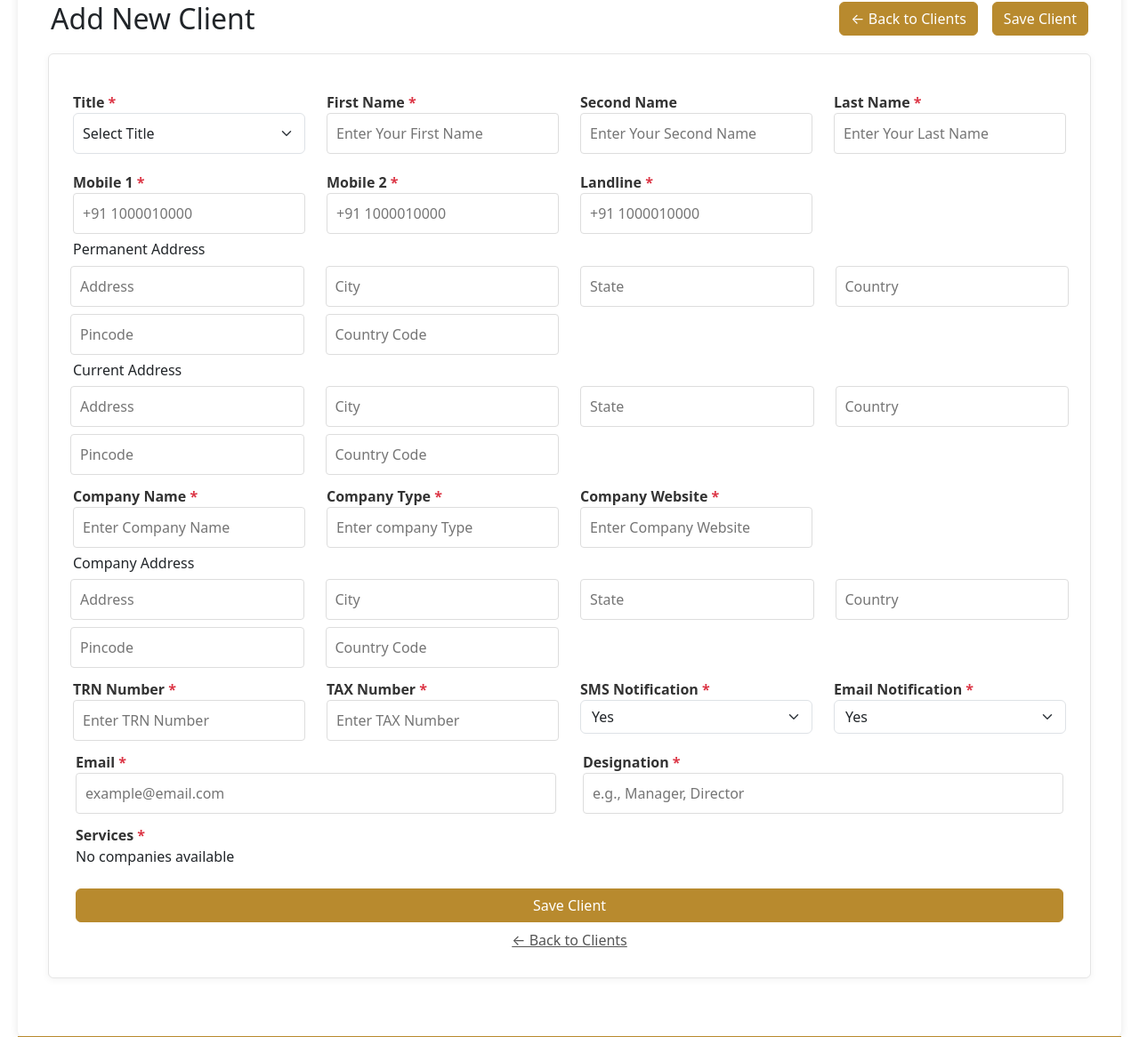
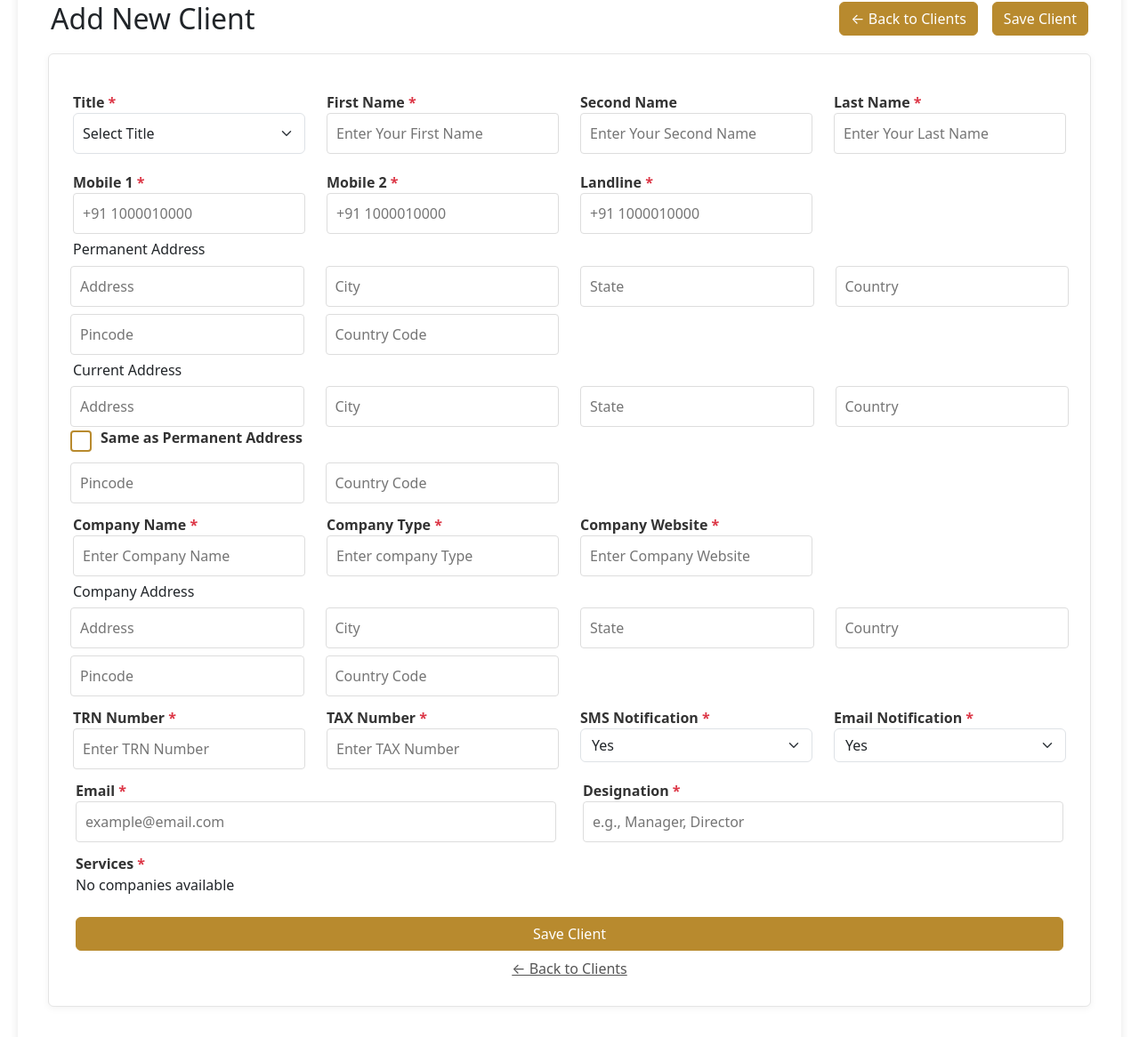
Before and after one commit to GKDevotion/cms-demo, a PHP site: page /create.php in a window 1280 px wide. Shown: the part 67-1233 px from the top of the page at 89% size. Run offline with PHP 8.4, Linux system fonts and the light colour scheme; data that the repository does not hold is empty.

Commit message:
add input button to select same as permenant address

```diff
--- a/views/form.php
+++ b/views/form.php
@@ -223,8 +223,18 @@
                             <h6>Current Address</h6>
                             <div class="row">
                                 <div class="col-md-3 mb-2">
-                                    <input type="text" name="address[current][address]" placeholder="Address" value="<?php echo htmlspecialchars($current['address'] ?? ''); ?>">
+                                    <input type="text" name="address[current][address]" id="current_address" placeholder="Address" value="<?php echo htmlspecialchars($current['address'] ?? ''); ?>">
+
+                                <div class="col-md-12 mb-2">
+                                    <div class="form-check mb-2">
+                                        <input class="form-check-input" type="checkbox" id="copyCurrentFromPermanent">
+                                        <label class="form-check-label " for="copyCurrentFromPermanent" style="margin-top: 0%; margin-left: 10px;">
+                                            Same as Permanent Address
+                                        </label>
+                                    </div>
                                 </div>
+                             </div>
+
                                 <div class="col-md-3">
                                     <input type="text" name="address[current][city]" placeholder="City" value="<?php echo htmlspecialchars($current['city'] ?? ''); ?>">
                                 </div>
@@ -546,8 +556,6 @@
             if (this.checked) parent.checked = true;
         });
     });
-
-
 </script>
 <script>
     document.getElementById('address_type').addEventListener('change', function() {
@@ -558,3 +566,16 @@
         }
     });
 </script>
+
+<script>
+document.getElementById('copyCurrentFromPermanent').addEventListener('change', function() {
+    const checked = this.checked;
+    const permanentAddress = document.querySelector('input[name="address[permanent][address]"]').value;
+
+    if (checked) {
+        document.getElementById('current_address').value = permanentAddress;
+    } else {
+        document.getElementById('current_address').value = '';
+    }
+});
+</script>
```
